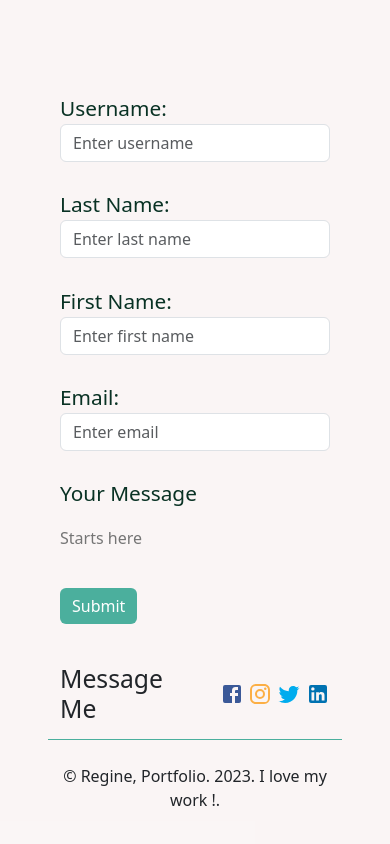
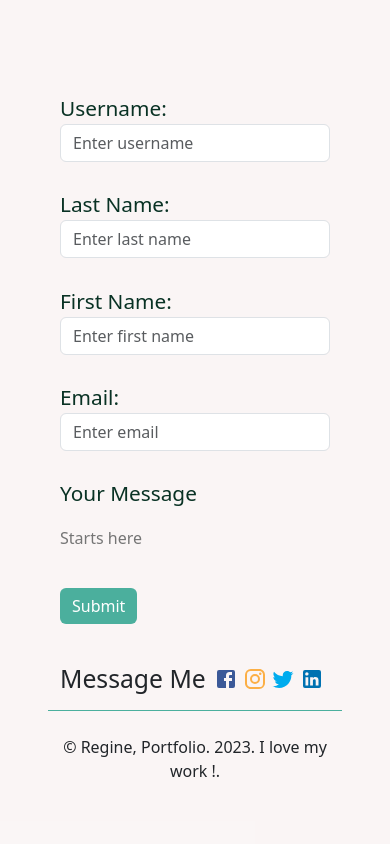
Before and after one commit to Regine-18/portfolio, a React (Create React App) app: page / in a window 390 px wide. Shown: the part 7054-7898 px from the top of the page. Built offline with nearby package versions, Linux system fonts and the light colour scheme.

Commit message:
add link to social icons

```diff
--- a/src/components/MainNavbar.js
+++ b/src/components/MainNavbar.js
@@ -3,7 +3,8 @@
 import Nav from 'react-bootstrap/Nav';
 import Navbar from 'react-bootstrap/Navbar';
 import { Link as ScrollLink } from 'react-scroll';
-import { LightMode, DarkMode, Facebook, Instagram, LinkedIn, Twitter } from '@mui/icons-material';
+import { LightMode, DarkMode,} from '@mui/icons-material';
+import SocialMedia from './SocialMedia';
 
 export default function MainNavbar() {
   const [scrolled, setScrolled] = useState(false);
@@ -154,10 +155,7 @@
               </Nav.Link>
             </Nav>
             <div className="social-icons">
-              <Facebook className={`facebook-icon ${scrolled ? 'scrolled' : ''}`} />
-              <Instagram className={`instagram-icon ${scrolled ? 'scrolled' : ''}`} />
-              <Twitter className={`twitter-icon ${scrolled ? 'scrolled' : ''}`} />
-              <LinkedIn className={`linkedIn-icon ${scrolled ? 'scrolled' : ''}`} />
+            <SocialMedia />
             </div>
             <div className="custom-icon">
               {darkMode ? (
--- a/src/components/SocialMedia.js
+++ b/src/components/SocialMedia.js
@@ -1,17 +1,23 @@
-import React from 'react'
-import {  Facebook, Instagram, LinkedIn, Twitter} from '@mui/icons-material'
+import React from 'react';
+import { Facebook, Instagram, LinkedIn, Twitter } from '@mui/icons-material';
 
 const SocialMedia = () => {
   return (
-    <>
-      <div className="social-icons">
-         <Facebook className='facebook-icon' />
-         <Instagram className='instagram-icon'/>
-         <Twitter className='twitter-icon' />
-         <LinkedIn className='linkedIn-icon' />
-      </div>
-    </>
-  )
-}
+    <div className="social-icons">
+      <a href="https://www.facebook.com/regine.galanaga/" target="_blank" rel="noopener noreferrer">
+        <Facebook className="facebook-icon" />
+      </a>
+      <a href="https://www.instagram.com/" target="_blank" rel="noopener noreferrer">
+        <Instagram className="instagram-icon" />
+      </a>
+      <a href="https://www.twitter.com" target="_blank" rel="noopener noreferrer">
+        <Twitter className="twitter-icon" />
+      </a>
+      <a href="https://www.linkedin.com/in/regine-galanaga-25b193246/" target="_blank" rel="noopener noreferrer">
+        <LinkedIn className="linkedIn-icon" />
+      </a>
+    </div>
+  );
+};
 
-export default SocialMedia
+export default SocialMedia;
--- a/src/styles/mediaQueries.css
+++ b/src/styles/mediaQueries.css
@@ -123,7 +123,8 @@
   }
 
   .social-icons{
-    margin-left: 1rem;
+    margin-left: .5rem;
+    margin-bottom: 1rem;
   }
    .brand-name{
     font-size: 1.5rem!important;
@@ -139,6 +140,9 @@
 .navbar-expand-lg .navbar-nav .nav-link {
   color: black;
   padding: 1rem;
+}
+.position{
+  flex-direction: column;
 }
 }
 
@@ -210,7 +214,7 @@
   margin-bottom: 1rem;
 }
 .social-icons{
-  margin-left: 1rem;
+  margin-left: .5rem;
 }
 .navbar-expand-lg .navbar-nav .nav-link {
   color: black;
@@ -323,7 +327,7 @@
   display: flex;
 }
 .social-icons{
-  margin-left: 1rem;
+  margin-left: .5rem;
 }
 }
 
```
